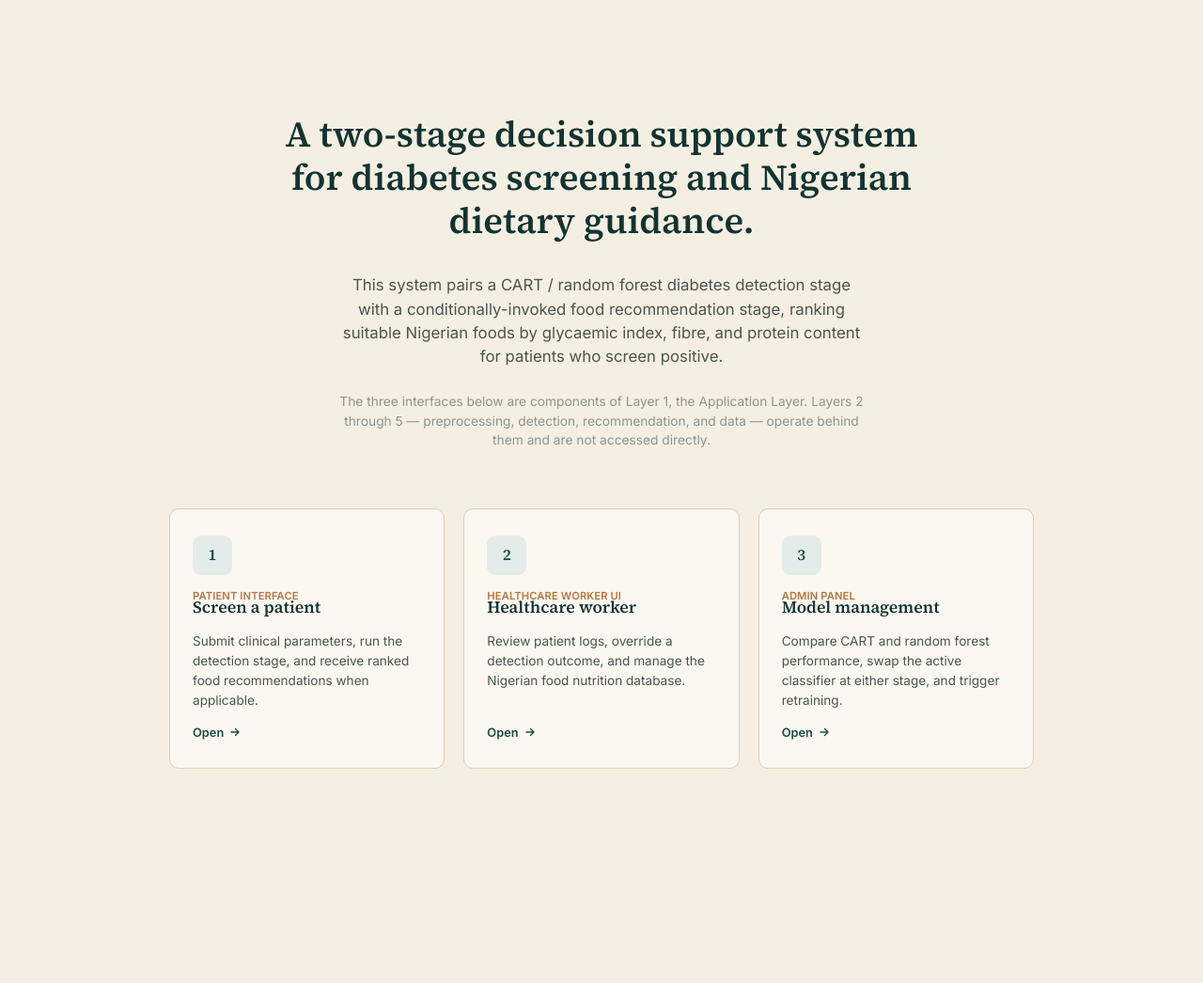
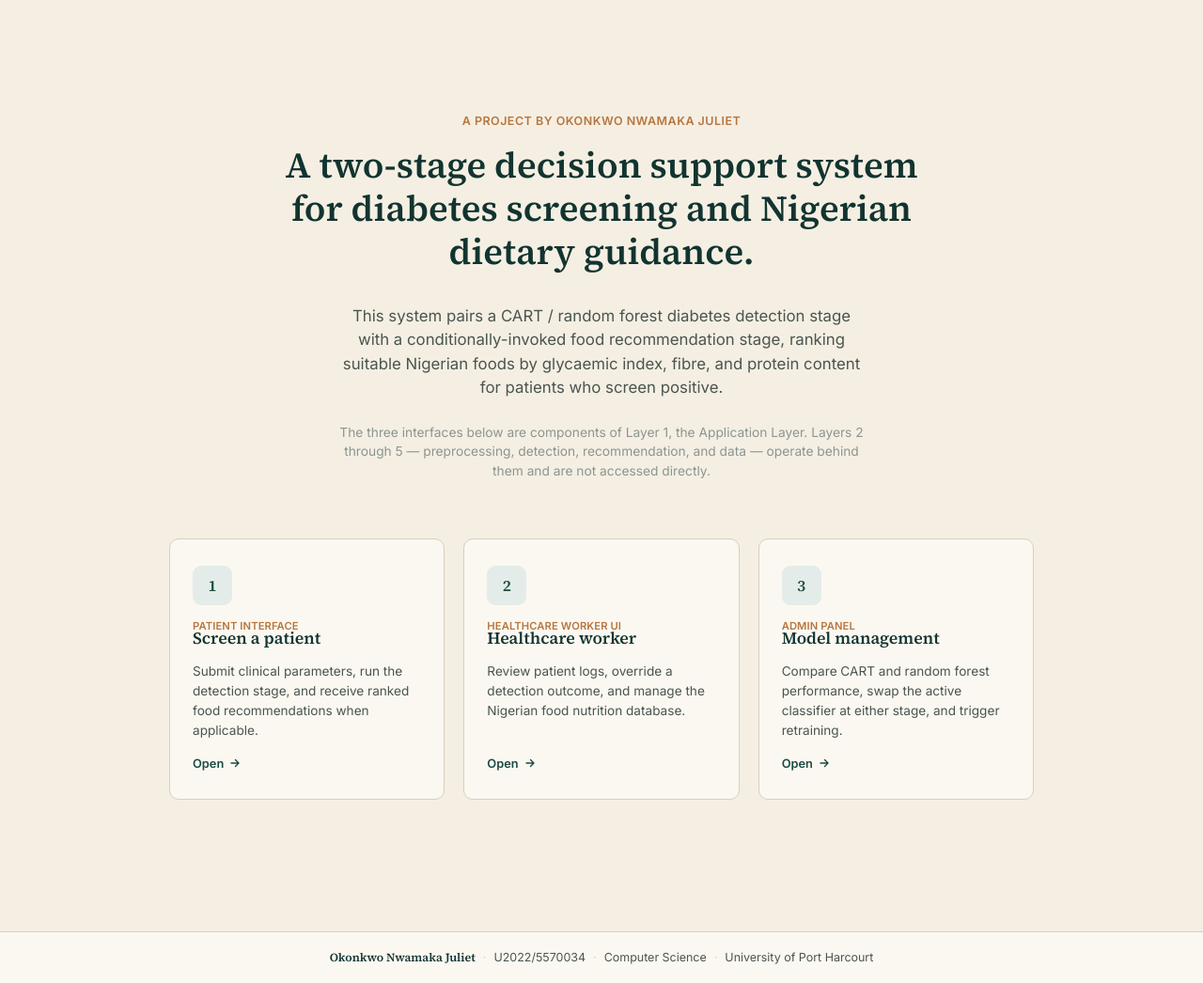
Before and after one commit to ValidUpdates/diabetes-food-recommender, a Flask app: page / in a window 1280 px wide. Shown: the part 60-1106 px from the top of the page at 94% size. Before the commit the page ends 878 px from the top, so only its background shows below. Run offline with Flask 3, Linux system fonts and the light colour scheme; parts of the project's set-up code (start-up, migrations or seed data) failed here and were passed over.

Commit message:
Add files via upload

```diff
--- a/static/css/style.css
+++ b/static/css/style.css
@@ -476,6 +476,15 @@ tr:hover td { background: var(--sand-dim); }
   margin-top: 8px;
 }
 
+.project-byline {
+  font-size: 0.78rem;
+  font-weight: 600;
+  letter-spacing: 0.04em;
+  text-transform: uppercase;
+  color: var(--ochre);
+  margin-bottom: 14px;
+}
+
 .role-grid {
   display: grid;
   grid-template-columns: repeat(3, 1fr);
@@ -569,3 +578,39 @@ tr:hover td { background: var(--sand-dim); }
   .spinner { animation: none; border-top-color: var(--teal); }
   * { transition: none !important; }
 }
+
+/* ---------------- Site footer ---------------- */
+.site-footer {
+  border-top: 1px solid var(--line);
+  background: var(--paper);
+  padding: 18px 24px;
+  margin-top: 40px;
+}
+
+.footer-inner {
+  max-width: 1180px;
+  margin: 0 auto;
+  display: flex;
+  flex-wrap: wrap;
+  align-items: center;
+  justify-content: center;
+  gap: 8px;
+  font-size: 0.78rem;
+  color: var(--ink-soft);
+  text-align: center;
+}
+
+.footer-name {
+  font-family: var(--font-serif);
+  font-weight: 600;
+  color: var(--teal-deep);
+}
+
+.footer-sep {
+  color: var(--line);
+}
+
+@media (max-width: 720px) {
+  .site-footer { padding: 16px; }
+  .footer-inner { font-size: 0.72rem; gap: 6px; }
+}
--- a/templates/base.html
+++ b/templates/base.html
@@ -18,5 +18,16 @@
   </nav>
 </div>
 {% block content %}{% endblock %}
+<footer class="site-footer">
+  <div class="footer-inner">
+    <span class="footer-name">Okonkwo Nwamaka Juliet</span>
+    <span class="footer-sep">·</span>
+    <span>U2022/5570034</span>
+    <span class="footer-sep">·</span>
+    <span>Computer Science</span>
+    <span class="footer-sep">·</span>
+    <span>University of Port Harcourt</span>
+  </div>
+</footer>
 </body>
 </html>
--- a/templates/index.html
+++ b/templates/index.html
@@ -3,6 +3,7 @@
 {% block content %}
 <div class="shell">
   <div class="hero">
+    <div class="project-byline">A project by Okonkwo Nwamaka Juliet</div>
     <h1>A two-stage decision support system for diabetes screening and Nigerian dietary guidance.</h1>
     <p class="lede">This system pairs a CART / random forest diabetes detection stage with a conditionally-invoked food recommendation stage, ranking suitable Nigerian foods by glycaemic index, fibre, and protein content for patients who screen positive.</p>
     <p class="lede-sub">The three interfaces below are components of Layer 1, the Application Layer. Layers 2 through 5 — preprocessing, detection, recommendation, and data — operate behind them and are not accessed directly.</p>
```
